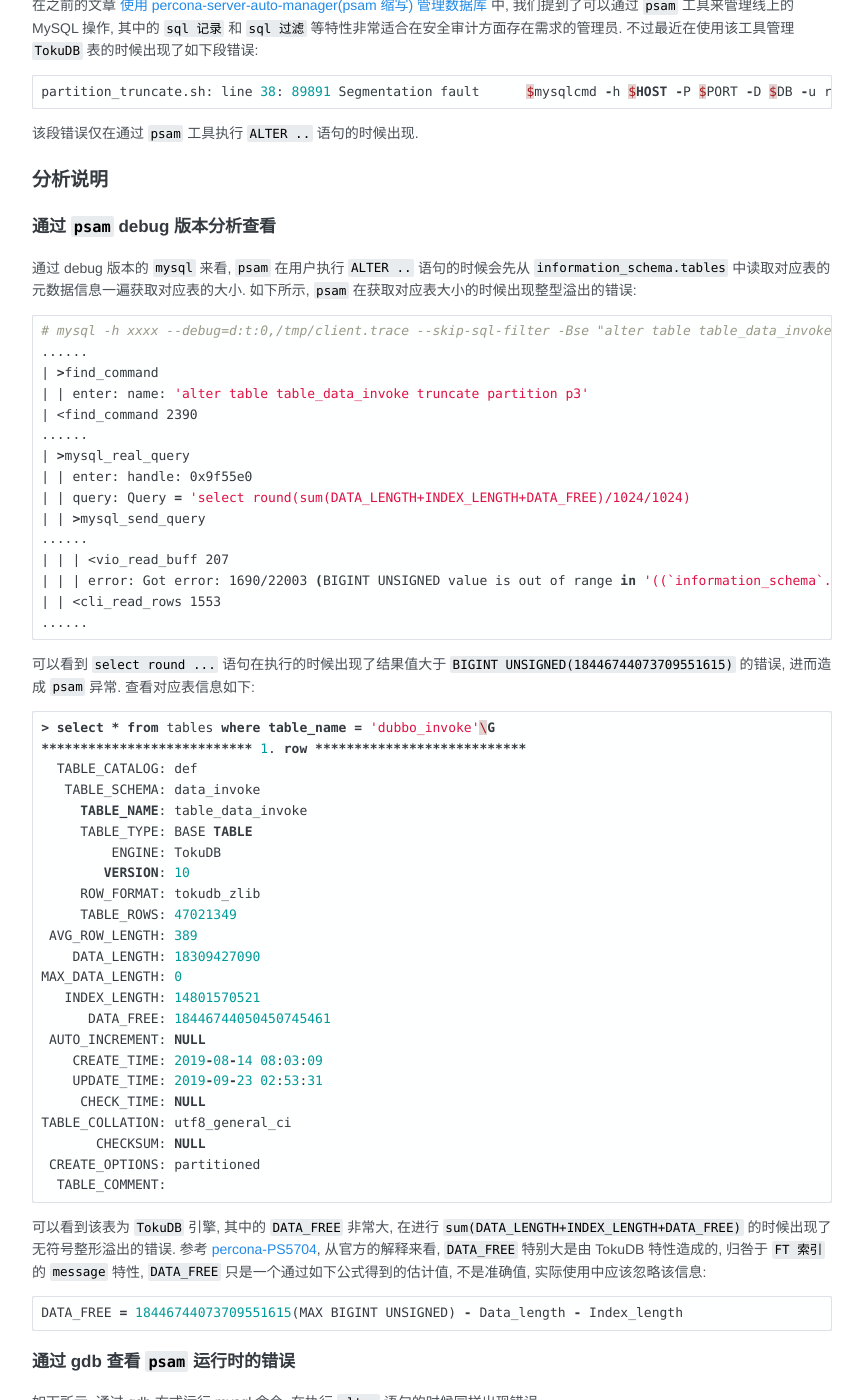
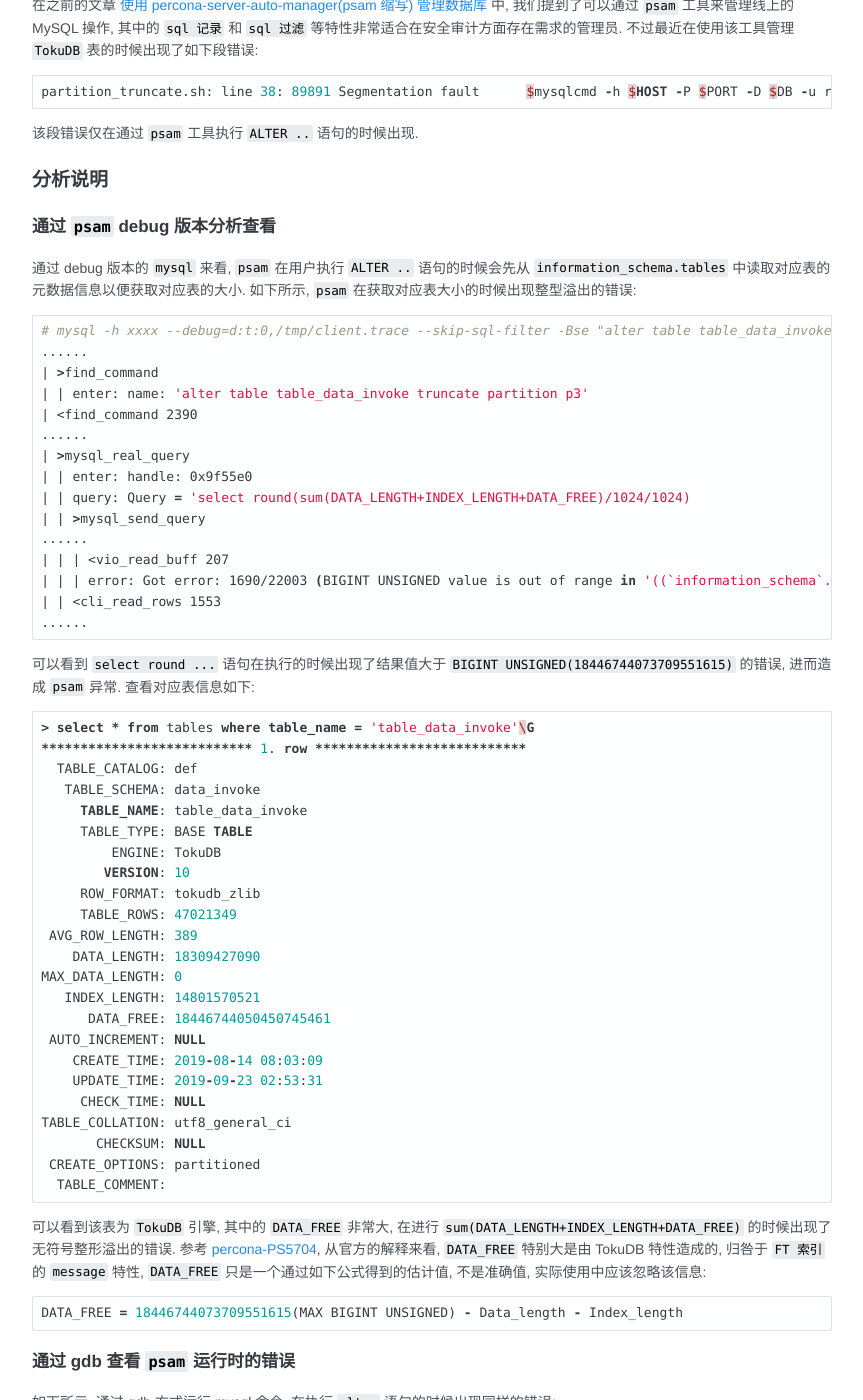
Before and after one commit to arstercz/arstercz.github.io, a Jekyll site: the page built from _posts/2019-09-23-tokudb-data_free-cause-psam-segmentfalt.md, in a window 1280 px wide and 1400 px high, scrolled down 285 px. Shown: the whole window, without its empty margins (208-1071 px from the left). Built offline with Jekyll 4.4.1, drawn with Linux system fonts in a browser that asks for light colours; comment, search, counter and statistics services are not loaded.

Commit message:
fix post error

````diff
--- a/_posts/2019-09-23-tokudb-data_free-cause-psam-segmentfalt.md
+++ b/_posts/2019-09-23-tokudb-data_free-cause-psam-segmentfalt.md
@@ -18,7 +18,7 @@
 
 ### 通过 `psam` debug 版本分析查看
 
-通过 debug 版本的 `mysql` 来看, `psam` 在用户执行 `ALTER ..` 语句的时候会先从 `information_schema.tables` 中读取对应表的元数据信息一遍获取对应表的大小. 如下所示, `psam` 在获取对应表大小的时候出现整型溢出的错误:
+通过 debug 版本的 `mysql` 来看, `psam` 在用户执行 `ALTER ..` 语句的时候会先从 `information_schema.tables` 中读取对应表的元数据信息以便获取对应表的大小. 如下所示, `psam` 在获取对应表大小的时候出现整型溢出的错误:
 ```bash
 # mysql -h xxxx --debug=d:t:0,/tmp/client.trace --skip-sql-filter -Bse "alter table table_data_invoke truncate partition p3"
 ......
@@ -39,7 +39,7 @@
 
 可以看到 `select round ...` 语句在执行的时候出现了结果值大于 `BIGINT UNSIGNED(18446744073709551615)` 的错误, 进而造成 `psam` 异常. 查看对应表信息如下:
 ```sql
-> select * from tables where table_name = 'dubbo_invoke'\G
+> select * from tables where table_name = 'table_data_invoke'\G
 *************************** 1. row ***************************
   TABLE_CATALOG: def
    TABLE_SCHEMA: data_invoke
@@ -120,7 +120,7 @@
 3550       if (row_result[0] == NULL)
 ......
 ```
-因为 `select round ...` 执行错误, 引起执行 `mysql_fetch_row` 函数的时候出现错误. 另外从 [C-API mysql-query](https://dev.mysql.com/doc/refman/8.0/en/mysql-query.html) 来看, `mysql_query` 仅在出现错误的时候返回非 0, 不过从笔者的测试来看, 该函数仅在 *sql 执行错误* 的时候返回非 0. 对于上述的 sql 语句, 本身没有语法错误, 可以正常执行, 只是最终的结果出现了整型溢出, 这种情况函数的返回值依旧为 0, 不过 `mysql_errno` 和 `mysql_error` 已经被修改为适当的错误信息. 鉴于这种原因, 我们修改为通过 `result_msg` 判断上述的 sql 是否执行成功, 具体参考: [git-commit-0217bbd](https://github.com/arstercz/percona-server-auto-manager/commit/0217bbd1e0e57b3ba785978250ab2ad5c2170cca).
+因为 `select round ...` 执行错误, 引起执行 `mysql_fetch_row` 函数的时候出现错误. 另外从 [C-API mysql-query](https://dev.mysql.com/doc/refman/8.0/en/mysql-query.html) 来看, `mysql_query` 仅在出现错误的时候返回非 0, 不过从笔者的测试来看, 该函数仅在 **sql 执行错误** 的时候返回非 0. 对于上述的 sql 语句, 本身没有语法错误, 可以正常执行, 只是最终的结果出现了整型溢出, 这种情况函数的返回值依旧为 0, 不过 `mysql_errno` 和 `mysql_error` 已经被修改为适当的错误信息. 鉴于这种原因, 我们修改为通过 `result_msg` 判断上述的 sql 是否执行成功, 具体参考: [git-commit-0217bbd](https://github.com/arstercz/percona-server-auto-manager/commit/0217bbd1e0e57b3ba785978250ab2ad5c2170cca).
 
 ## 总结说明
 
````
Also changed, not shown: other parts of _posts/2019-09-23-tokudb-data_free-cause-psam-segmentfalt.md (+1 -1 lines).
